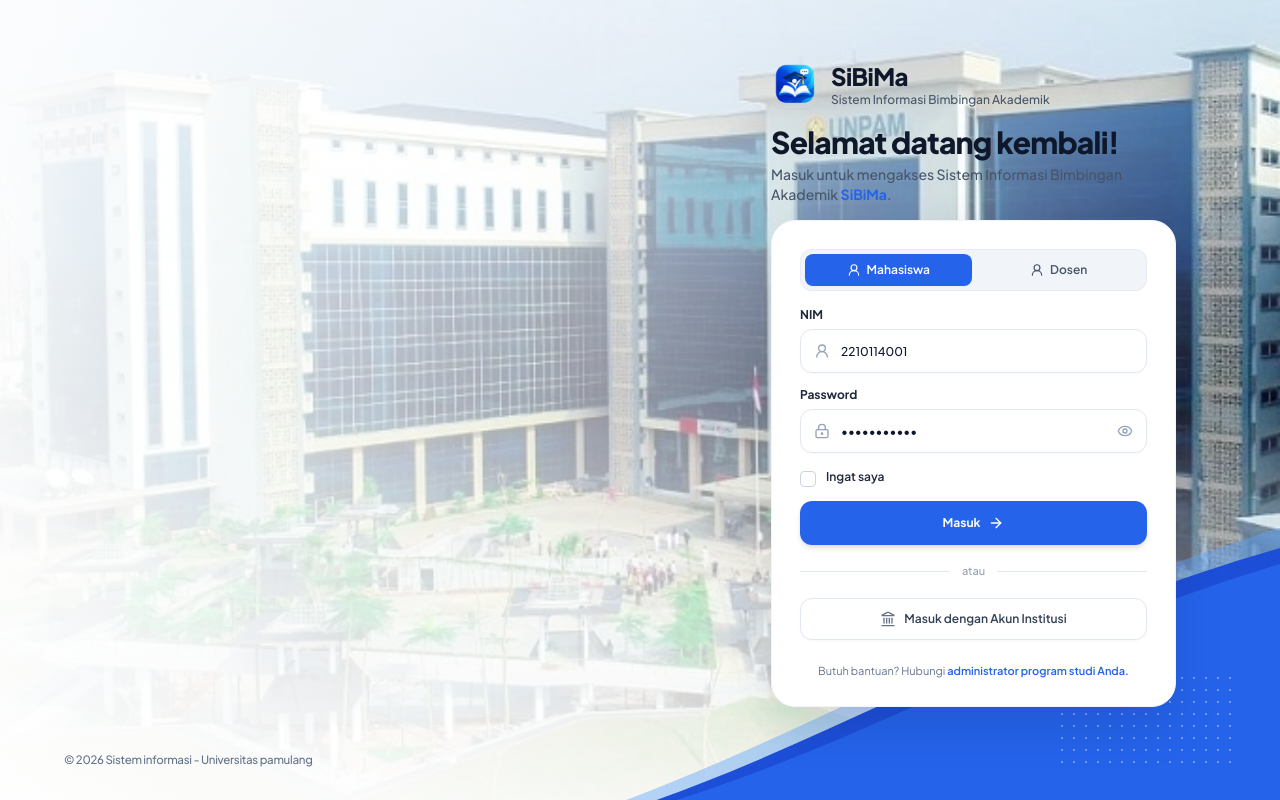
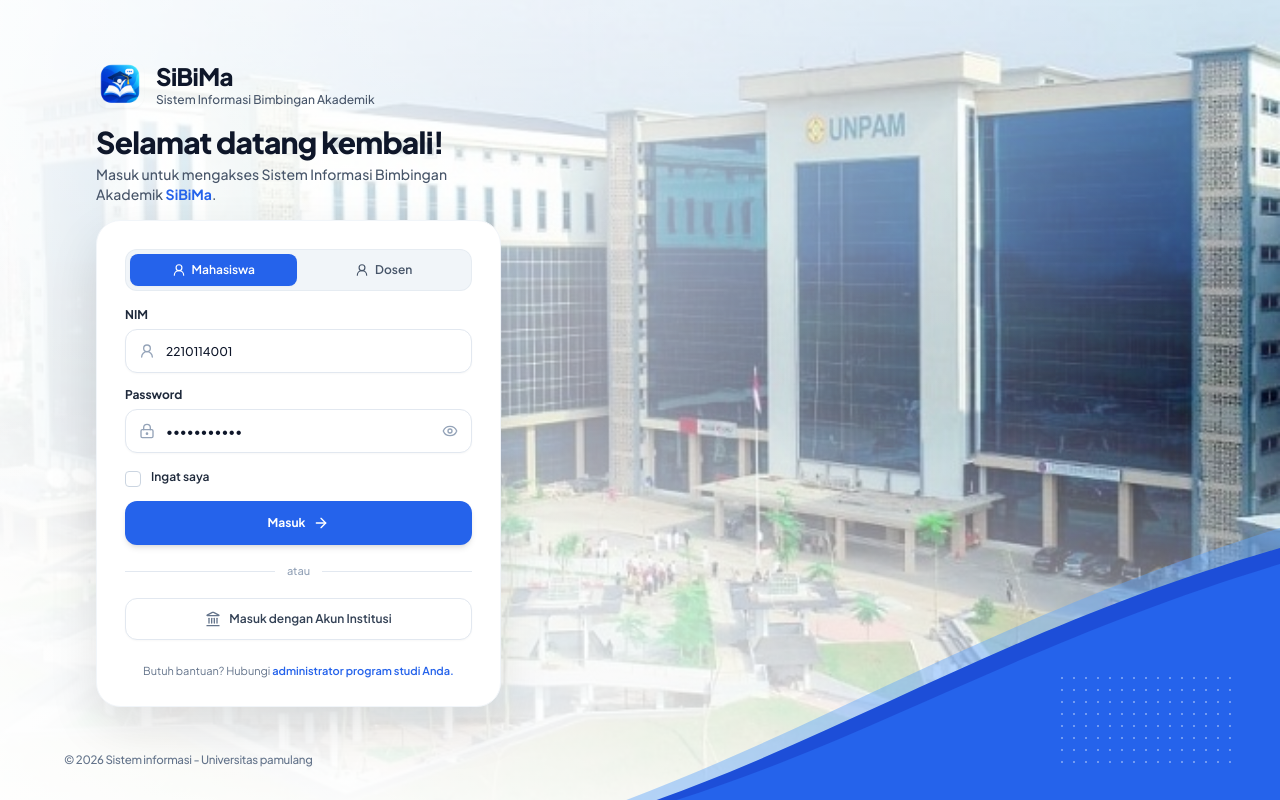
Before and after one commit to Bogaaing/sibimak, a React (Vite) app: page /login in a window 1280 px wide. Built offline with nearby package versions, Linux system fonts and the light colour scheme; no server answers; sample sign-in values are in the browser's storage.

Commit message:
style(login): align login stack (logo, welcome text, form card) to the left side

```diff
--- a/src/features/auth/pages/Login.tsx
+++ b/src/features/auth/pages/Login.tsx
@@ -121,8 +121,8 @@
       {/* 4. MAIN WORKSPACE CONTAINER */}
       <div className="relative z-10 w-full max-w-[1440px] mx-auto px-6 sm:px-12 lg:px-16 py-6 sm:py-8 flex-1 flex flex-col justify-between">
         {/* UPPER & MIDDLE WORKSPACE */}
-        <div className="flex-1 flex flex-col items-center lg:items-end justify-center my-auto w-full">
-          <div className="w-full max-w-[390px] sm:max-w-[405px] space-y-4 lg:mr-4 xl:mr-10">
+        <div className="flex-1 flex flex-col items-center lg:items-start justify-center my-auto w-full">
+          <div className="w-full max-w-[390px] sm:max-w-[405px] space-y-4 lg:ml-4 xl:ml-8">
             {/* BRANDING & WELCOME MESSAGE ABOVE FORM */}
             <div className="space-y-3">
               {/* Logo & SiBiMa Text */}
```
